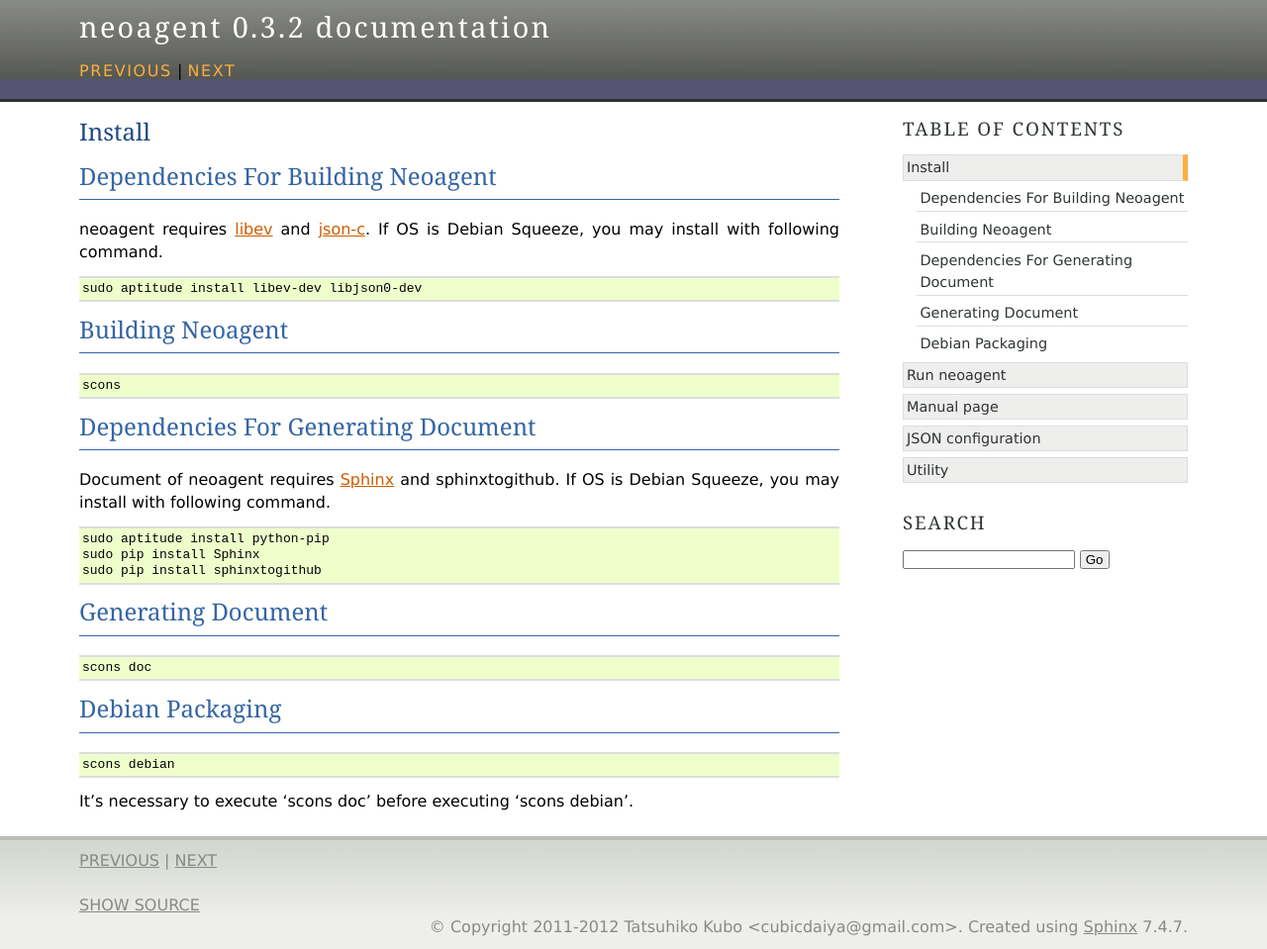
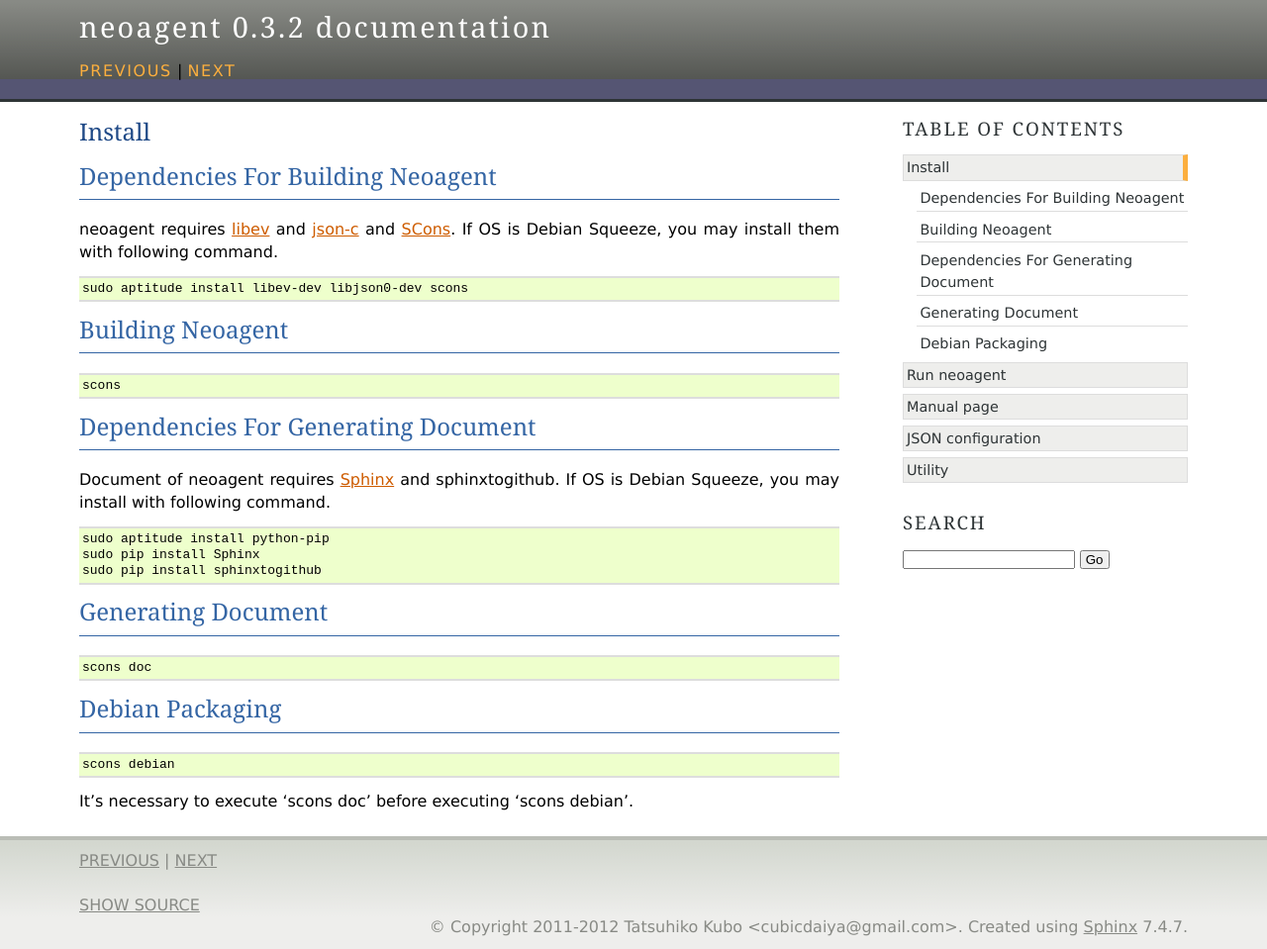
Before and after one commit to cubicdaiya/neoagent, a Sphinx documentation site: the page built from doc/source/install.rst, in a window 1280 px wide. Shown: the whole page at 99% size. Built offline with Sphinx 7.4.7, drawn with Linux system fonts in a browser that asks for light colours.

Commit message:
update doc (neoagent requires SCons)

```diff
--- a/doc/source/install.rst
+++ b/doc/source/install.rst
@@ -5,12 +5,13 @@
 Dependencies For Building Neoagent
 ====================================
 
-neoagent requires `libev <http://software.schmorp.de/pkg/libev.html>`_ and `json-c <http://oss.metaparadigm.com/json-c/>`_.
-If OS is Debian Squeeze, you may install with following command.
+neoagent requires `libev <http://software.schmorp.de/pkg/libev.html>`_ and
+`json-c <http://oss.metaparadigm.com/json-c/>`_ and `SCons <http://www.scons.org/>`_.
+If OS is Debian Squeeze, you may install them with following command.
 
 .. code-block:: sh
 
- sudo aptitude install libev-dev libjson0-dev
+ sudo aptitude install libev-dev libjson0-dev scons
 
 ====================================
 Building Neoagent
```
